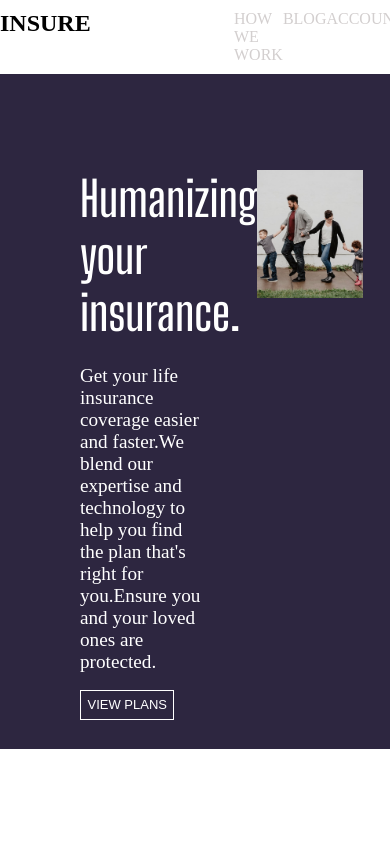
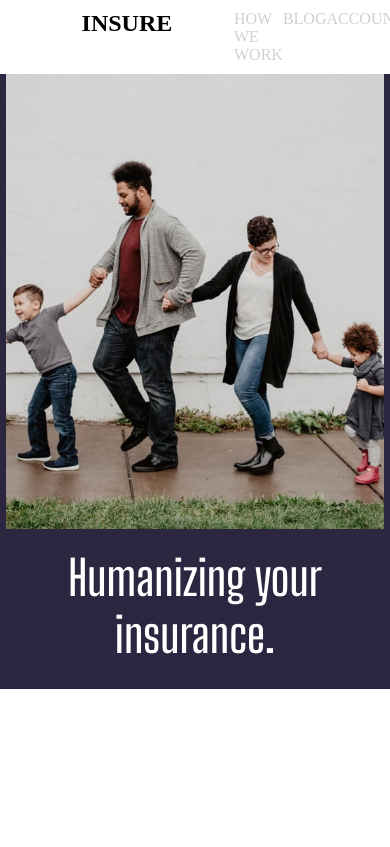
Before and after one commit to Dideoluwa27/insure-landing-page, a plain HTML site: page index.html in a window 390 px wide. Shown: the top 847 px of the page. Drawn offline with Linux system fonts and the light colour scheme; a web font is replaced by a local one.

Commit message:
continued stylying for mobile design

```diff
--- a/src/style.css
+++ b/src/style.css
@@ -8,6 +8,9 @@
     display:flex;
     justify-content: space-between;
     margin: 10px 0;
+}
+#header h2{
+    padding-left: 3.4em ;
 }
 #tab{
     display: flex;
@@ -37,6 +40,7 @@ a:hover{
     color:black;
     cursor: pointer;
     font-weight: 700;
+    transition: 2s ease;
 }
 main{
      background-color:rgb(45,38,64);
@@ -77,6 +81,14 @@ h5{
     margin-top: 1em;
     border: 1px groove white;
 }
+.btn:hover{
+    cursor: pointer;
+    transition: 2s ease;
+    background-color: white;
+    color:rgb(45,38,64)  ;
+
+
+}
 .different{
     padding-top: 12em;
     padding-left: 5em;
@@ -104,7 +116,6 @@ h5{
     width:30%;
 }
 .find-out .icons {
-    /* margin: 0 10px 0 10px; */
     display: flex;
     justify-content: space-between;
 }
@@ -116,6 +127,9 @@ footer li{
     list-style: none;
     margin: 5px 0 5px 0;
 }
+ footer img:hover{
+    cursor: pointer;
+}
 footer #starter{
     display: flex;
     justify-content: space-between;
@@ -126,3 +140,44 @@ footer #starter{
     justify-content: space-between;
     margin-top: 20px;
 }
+#end li:hover{
+    text-decoration: underline;
+    cursor: pointer;
+    font-weight: bold;
+}
+
+
+@media(max-width:768px){
+ #header{
+    flex-direction: row;
+}
+main{
+    padding: 0;
+    flex-direction: column-reverse;
+    height: auto;
+    text-align: center;
+}
+#banner{
+    margin: 0;
+    padding: 0;
+}
+#banner img{
+    width: 97vw;
+}
+#intro-text{
+    width: 100%;
+    height: 40vw;
+    align-items: center;
+    padding: 1em;
+}
+h1{
+    text-align: center;
+}
+h5{
+    width: 100%;
+}
+#mid-section{
+    flex-direction: column-reverse;
+}
+
+}
```
